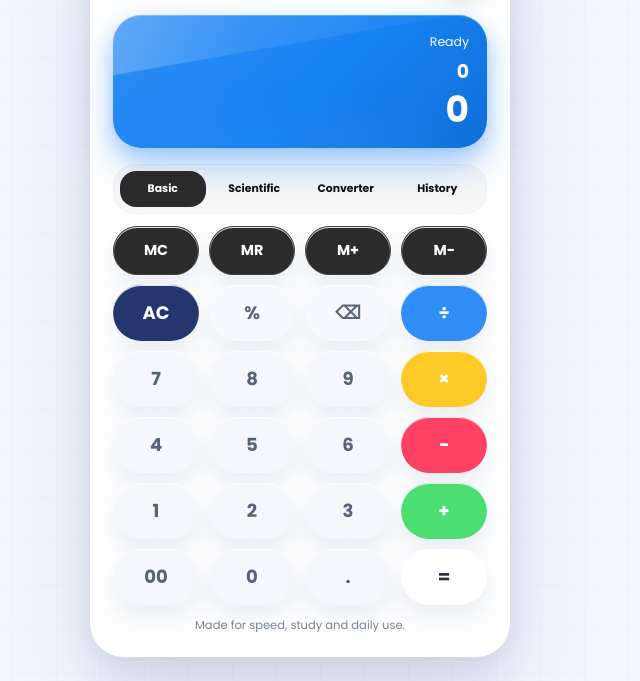
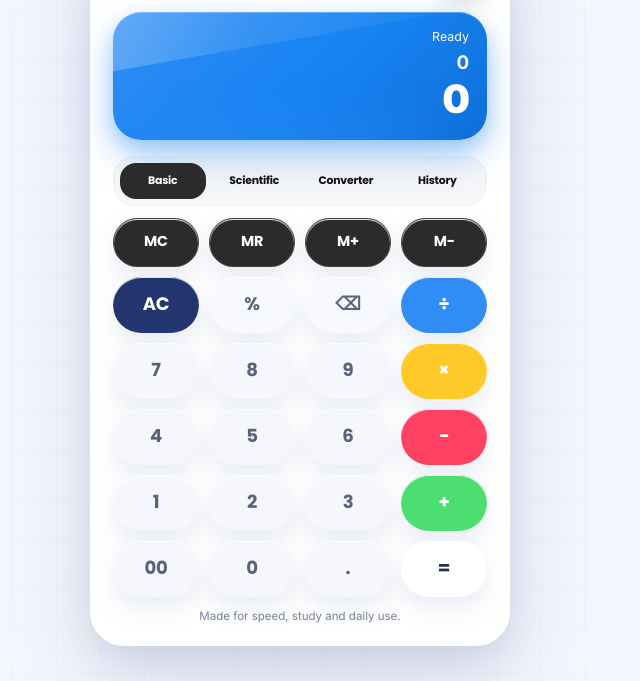
Before and after one commit to anshukumaranshu21869-del/CalcPro, a plain HTML site: page index.html in a window 1280 px wide. Shown: the part 119-800 px from the top of the page, without its empty margins (340-980 px from the left). Drawn offline with Linux system fonts and the light colour scheme.

Commit message:
Upgrade font styles and rendering settings
Added premium font styles and improved text rendering.

```diff
--- a/style.css
+++ b/style.css
@@ -714,3 +714,28 @@ body {
   border-radius: 50%;
   pointer-events: none;
 }
+/* Step 5: Premium smooth font upgrade */
+
+body,
+button,
+input,
+select {
+  font-family: "Inter", "Poppins", system-ui, -apple-system, BlinkMacSystemFont, "Segoe UI", sans-serif;
+  -webkit-font-smoothing: antialiased;
+  text-rendering: geometricPrecision;
+}
+
+.result {
+  font-size: 2.45rem;
+  letter-spacing: -1px;
+}
+
+.expression {
+  letter-spacing: -0.3px;
+}
+
+.key,
+.mini-btn,
+.tab {
+  letter-spacing: -0.2px;
+}
```
